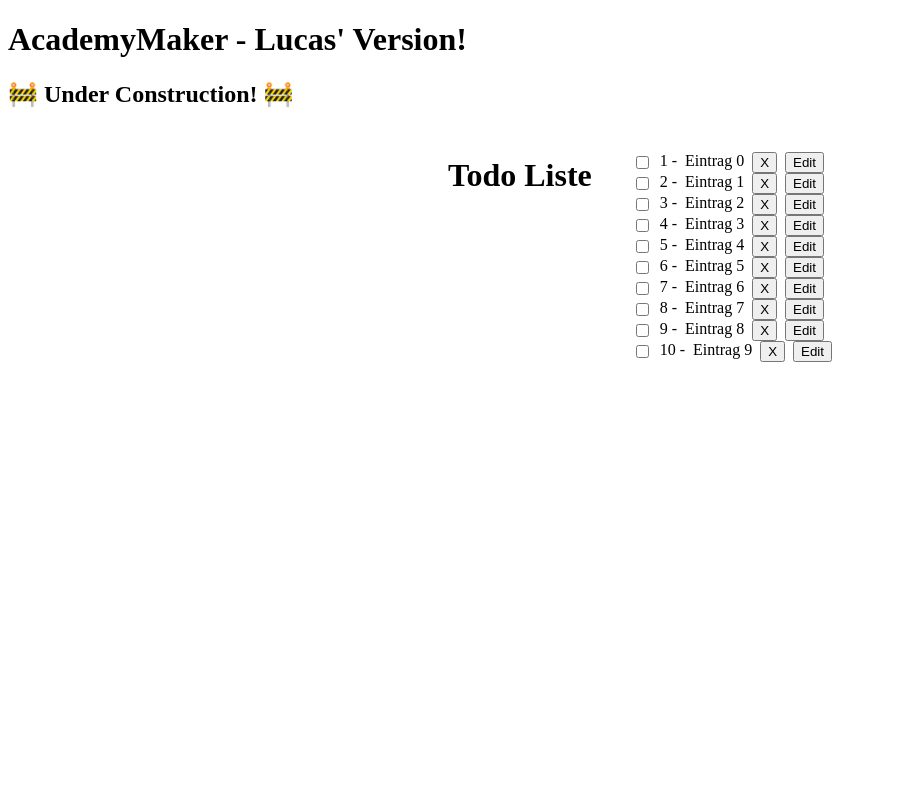
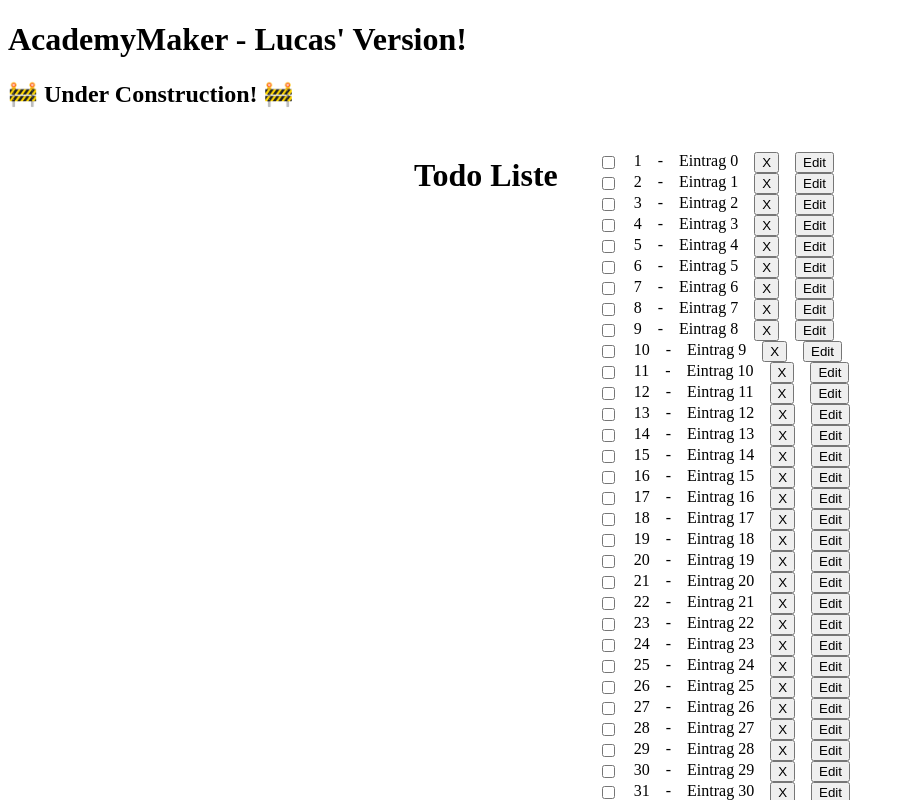
Before and after one commit to Tasterloster/my_second_Website, a Vue app: page / in a window 1280 px wide. Shown: the top 800 px of the page, without its empty margins (0-905 px from the left). Built offline with nearby package versions, Linux system fonts and the light colour scheme; the HTML template or start-up script is replaced by a standard one.

Commit message:
edit button click disables all other edit buttons

```diff
--- a/src/TodoItem.vue
+++ b/src/TodoItem.vue
@@ -3,25 +3,30 @@ import TodoDoneButton from "@/TodoDoneButton.vue";
 import TodoEditButton from "@/TodoEditButton.vue";
 import {nextTick, ref, useTemplateRef} from "vue";
 import TodoEditDoneButton from "@/TodoEditDoneButton.vue";
+import {list} from "postcss";
 
-const edit  = ref(false)
+
 const inputRef = ref<HTMLInputElement | null>(null)
 
 const props = defineProps<{
   initial_id: number
   initial_todo_item_name: string
   list_id: number
+  disable_edit: boolean
 }>();
 
+const edit  = ref(props.disable_edit)
 const todo_item_name = ref(props.initial_todo_item_name)
 const id = ref(props.initial_id)
 
 const emit = defineEmits<{
   (e: 'done', id: number): void
+  (e: 'edit'): void
   (e: 'edit_done', value: string, id: number): void
 }>()
 
 function startEdit(){
+  emit("edit")
   edit.value = true
   nextTick(() => {
     inputRef.value?.focus()
@@ -31,7 +36,9 @@ function startEdit(){
 function editDone(): void {
   emit("edit_done",
       todo_item_name.value , id.value )
+  nextTick(() => {
     edit.value = false
+  })
 }
 
 function flagDone(): void {
@@ -41,10 +48,30 @@ function flagDone(): void {
 
 <template>
   <div class="container">
+  <div class="listItem">
     <input type="checkbox">
+    <br>
     <span>
-      {{ list_id +1 }} -
+      {{ list_id+1}}
     </span>
+    <br>
+    <span>
+      -
+    </span>
+    <br>
+    <span>
+      {{ todo_item_name }}
+    </span>
+    <br>
+    <TodoDoneButton
+        @done="flagDone" />
+    <br>
+    <TodoEditButton
+        :disabled="props.disable_edit"
+        @edit="startEdit"/>
+    <br>
+  </div>
+  <div class="listitem">
     <input
         ref="inputRef"
         v-if="edit"
@@ -52,21 +79,20 @@ function flagDone(): void {
         v-model="todo_item_name"
         @keyup.enter="editDone"
     />
-    <span v-if="!edit">
-      {{ todo_item_name }}
-    </span>
-    <TodoDoneButton v-if="!edit"
-                    @done="flagDone" />
-    <TodoEditButton v-if="!edit"
-                    @edit="startEdit"/>
+<!--        TODO: make 'Button press enter' not instantly close the input field again-->
     <TodoEditDoneButton v-if="edit"
                         @edit_done="editDone" />
+  </div>
   </div>
 </template>
 
 <style scoped>
 .container {
   display: flex;
+  flex-direction: column;
+}
+.listItem {
+  display: flex;
   flex-direction: row;
   gap: .5em;
 }
--- a/src/TodoList.vue
+++ b/src/TodoList.vue
@@ -3,9 +3,11 @@ import {computed, ref, watch} from "vue";
 import TodoItem from "@/TodoItem.vue";
 
 let id = 0
-let idx = 0
+const todosSize = 100
+const globalEditActive = ref(false)
+
 const todos = ref<{ id: number, text: string, done: boolean }[]>([])
-for (let i = 0; i < 10; i++) {
+for (let i = 0; i < todosSize; i++) {
   todos.value.push({ id:id++, text: `Eintrag ${i}`, done: false})
 }
 
@@ -14,6 +16,7 @@ const hiddenTodos = computed(() => {
 })
 
 function updateTodo(new_Name: string, id: number){
+  globalEditActive.value = false
   const todo_to_update = todos.value.filter((t) => t.id == id)[0]
   if(todo_to_update){
     todo_to_update.text = new_Name
@@ -27,6 +30,10 @@ function flagDone(id: number){
   // console.log(hiddenTodos)
   todo_to_set_done.done = true
 }
+
+function editActive(){
+  globalEditActive.value = true
+}
 </script>
 
 <template>
@@ -39,8 +46,10 @@ function flagDone(id: number){
           :list_id = idx
           :initial_id = todo.id
           :initial_todo_item_name = todo.text
+          :disable_edit = "globalEditActive"
           @edit_done="updateTodo"
-          @done="flagDone">
+          @done="flagDone"
+          @edit="editActive">
         </TodoItem>
     </ul>
   </div>
@@ -50,10 +59,7 @@ function flagDone(id: number){
 <style scoped>
 .container {
   display: flex;
-  flex-direction: row;
-}
-.list{
-  display: flex;
   flex-direction: column;
 }
+
 </style>
```
Lines whose indentation alone changed are shown as unchanged.
